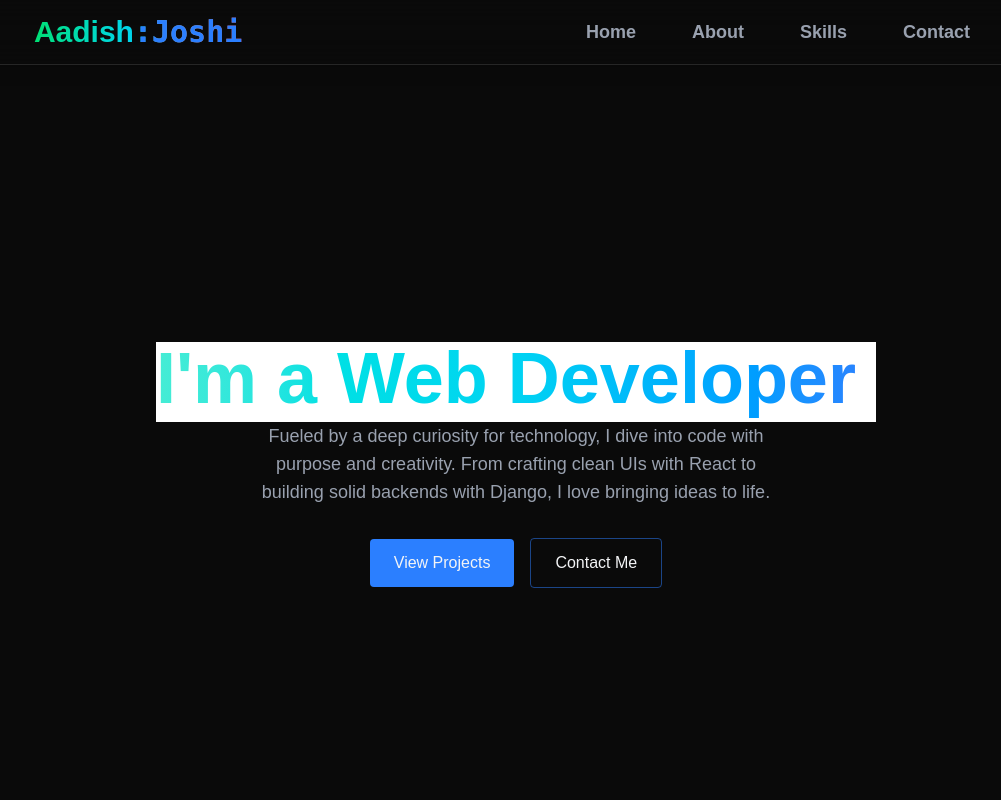
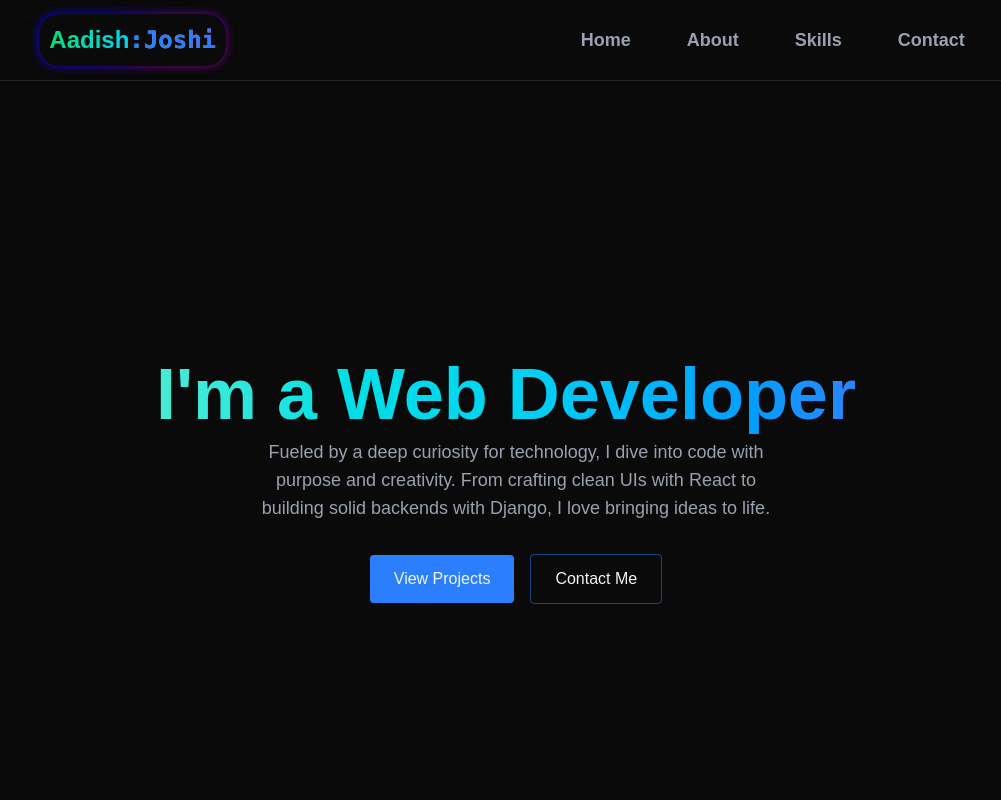
Before and after one commit to aadish81/Portfolio81, a React (Vite) app: page / in a window 1280 px wide. Shown: the top 800 px of the page, without its empty margins (124-1125 px from the left). Built offline with nearby package versions, Linux system fonts and the light colour scheme.

Commit message:
logo animated

```diff
--- a/src/Components/Home.tsx
+++ b/src/Components/Home.tsx
@@ -39,9 +39,9 @@ function Home() {
     <section id="Home" className= "flex flex-col justify-center items-center w-full min-h-screen">
         <RevealOnScroll>
         <div className='text-center px-4'>
-            <div className= "sm:h-20 bg-white ">
-                <h1 className='  font-bold  text-center text-[2.25rem] sm:text-7xl mb-6 pb-2 bg-gradient-to-r from-teal-300 via-cyan-400 to-blue-500 bg-clip-text text-transparent '>
-                    I'm a {text}<span className = "text-3xl sm:text-7xl bg-gradient-to-r from-teal-300 via-cyan-400 to-blue-500 bg-clip-text text-transparent  blink">|</span>
+            <div className= "sm:h-20 ">
+                <h1 className='  font-bold  text-center text-[2rem] md:text-7xl mb-6 pb-2 bg-gradient-to-r from-teal-300 via-cyan-400 to-blue-500 bg-clip-text text-transparent '>
+                    I'm a {text}<span className = "text-3xl md:text-7xl bg-gradient-to-r from-teal-300 via-cyan-400 to-blue-500 bg-clip-text text-transparent  blink">|</span>
                 </h1>
             </div>
             <p className=' text-lg text-gray-400 mb-8 max-w-lg text-center mx-auto'>
--- a/src/Components/Navbar.tsx
+++ b/src/Components/Navbar.tsx
@@ -9,10 +9,13 @@ interface Bar{
 const Navbar:React.FC<Bar> = ({setOpenMenu})=> {
   return (
     <nav className='  w-full shadow-lg border-b border-white/12 bg-[10,10,10,0.8] backdrop-blur-lg'>
-        <div className='flex justify-around items-center h-16'>
-            <div className='font-bold text-3xl bg-gradient-to-r from-green-400 via-cyan-400 to-red-500 bg-clip-text text-transparent'>Aadish<span className='text-blue-500 font-mono font-bold'>:Joshi</span></div>
+        <div className='flex justify-around items-center h-20'>
+            <div className=" brand ">
+                <div className=' font-bold text-2xl bg-gradient-to-r from-green-400 via-cyan-400 to-red-500 bg-clip-text text-transparent '>Aadish<span className='text-blue-500 font-mono font-bold'>:Joshi</span></div>
+            </div>
+
             <div className='sm:flex hidden'>
-                <a href="#Home" className='mx-7 text-gray-400  hover:text-white transition-colors duration-200 text-lg font-bold'>Home</a>
+                <a href="#Home" className=' mx-7 text-gray-400  hover:text-white transition-colors duration-200 text-lg font-bold'>Home</a>
                 <a href="#About"className='mx-7 text-gray-400  hover:text-white transition-colors duration-200 text-lg font-bold'>About</a>
                 <a href="#Skills"className='mx-7 text-gray-400  hover:text-white transition-colors duration-200 text-lg font-bold'>Skills</a>
                 <a href="#Contact" className='mx-7 text-gray-400  hover:text-white transition-colors duration-200 text-lg font-bold'>Contact</a>
--- a/src/index.css
+++ b/src/index.css
@@ -66,3 +66,51 @@ html,body{
 .slider{
   animation:slider-down 1.5s ease-out ;
 }
+
+
+
+@property --angle{
+  syntax:"<angle>";
+  inherits:true;
+  initial-value:0deg;
+}
+.brand{
+  padding:10px;
+  background:#0a0a0a;
+  border-radius:20px;
+  /* height:100%;
+  width:100%; */
+  position:relative;
+}
+.brand::before,
+.brand::after{
+  content:"";
+  width:100%;
+  height:100%;
+  position:absolute;
+  border-radius:inherit;
+  background-image:conic-gradient(from var(--angle),purple,blue,purple);
+
+  padding:20px;
+  animation:animat 1s linear infinite;
+
+}
+.brand::before{
+  filter:blur(5px);
+  z-index:-3;
+  left:0;
+  top:0;
+
+}
+.brand::after{
+
+  z-index:-1;
+  left:0;
+  top:0;
+}
+
+@keyframes animat {
+  to {
+    --angle: 360deg;
+  }
+}
```
